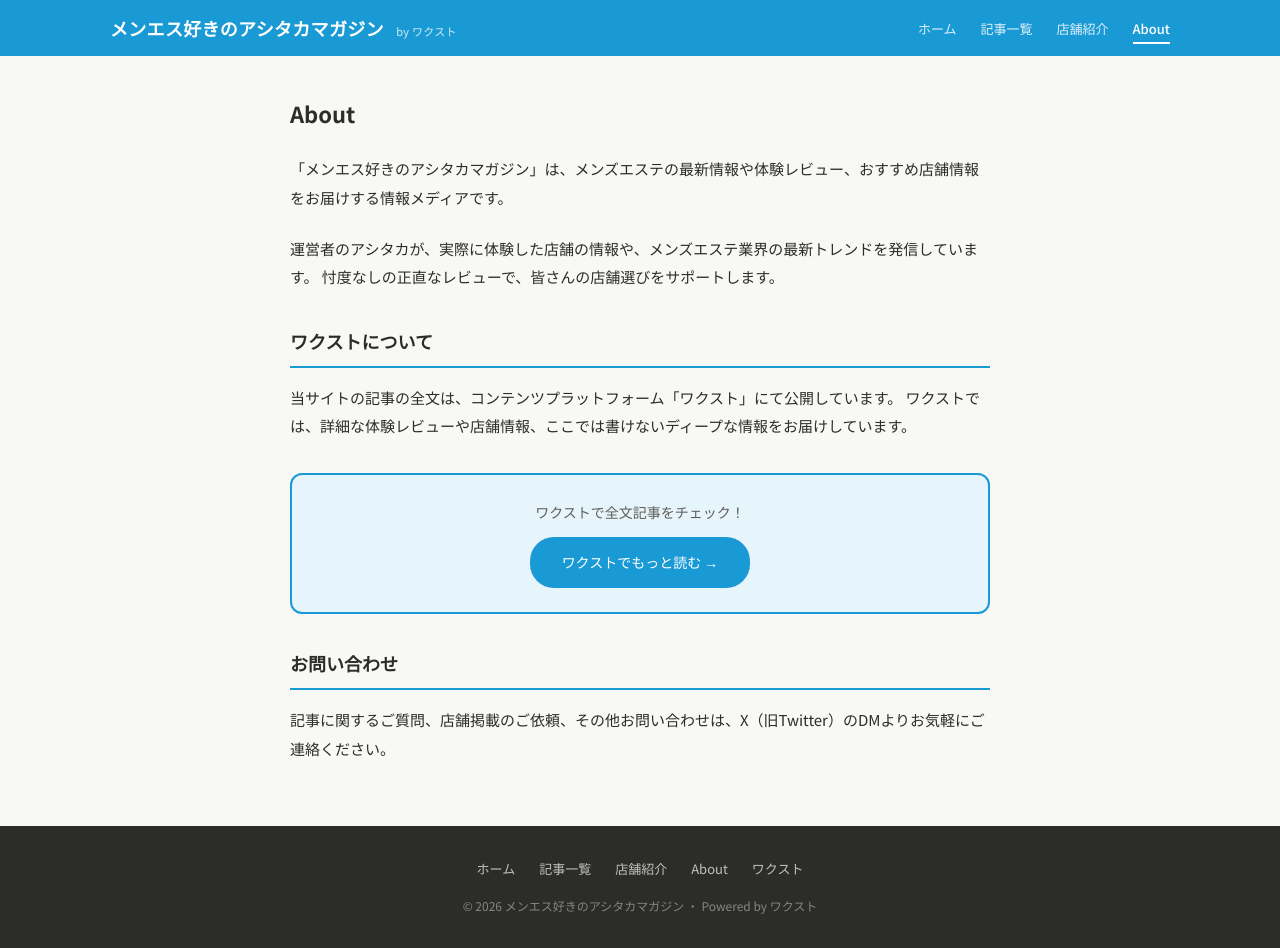
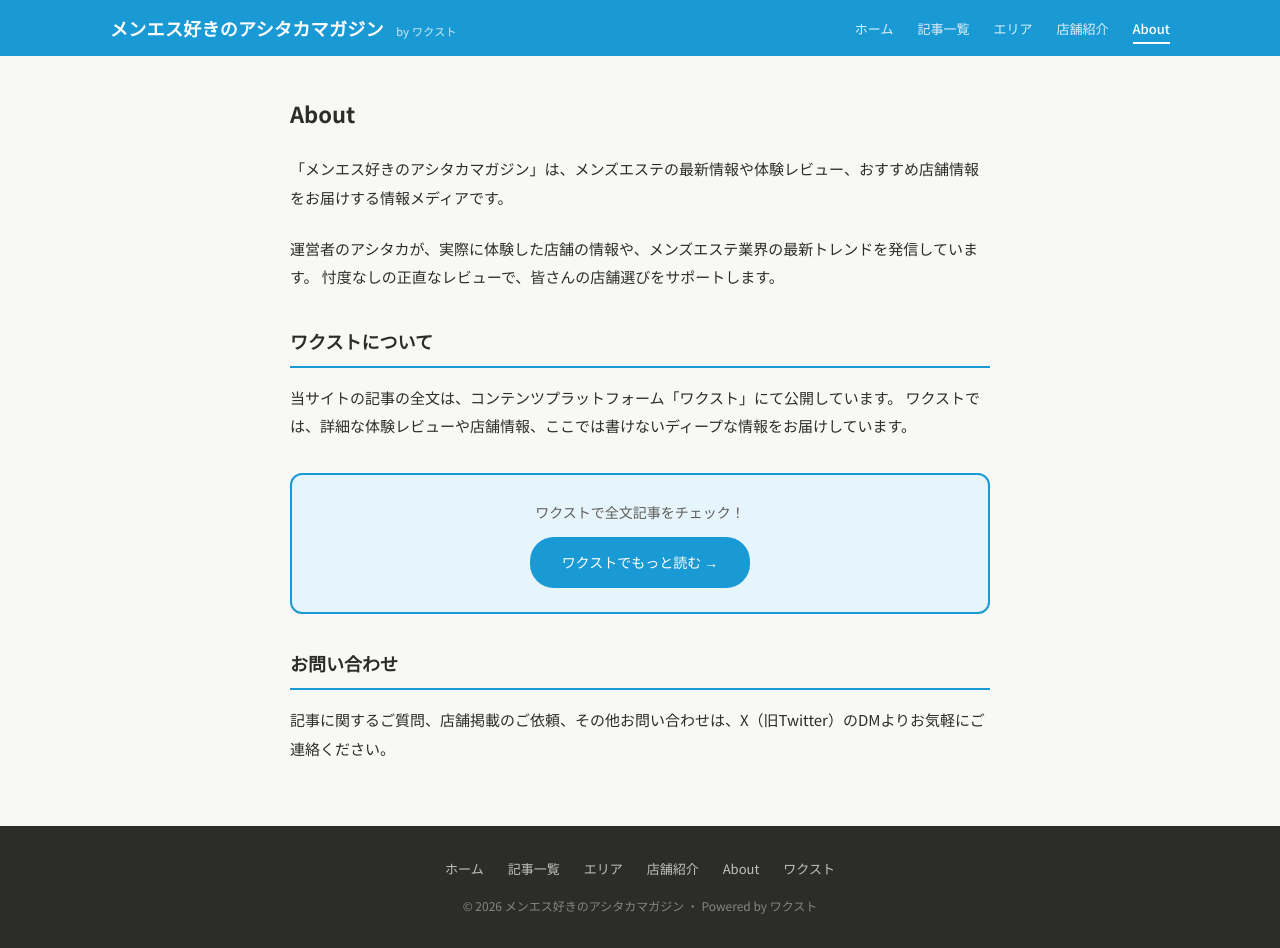
Before and after one commit to fitersowner-a11y/ashitaka-magazine, a plain HTML site: page about/index.html in a window 1280 px wide. Drawn offline with Linux system fonts and the light colour scheme.

Commit message:
fix: トップページ等のメニューに「エリア」を追加

```diff
--- a/about/index.html
+++ b/about/index.html
@@ -20,6 +20,7 @@
         <ul class="site-nav" id="siteNav">
           <li><a href="/">ホーム</a></li>
           <li><a href="/articles/">記事一覧</a></li>
+          <li><a href="/areas/">エリア</a></li>
           <li><a href="/shops/">店舗紹介</a></li>
           <li><a href="/about/" class="active">About</a></li>
         </ul>
@@ -70,6 +71,7 @@
     <ul class="footer-links">
       <li><a href="/">ホーム</a></li>
       <li><a href="/articles/">記事一覧</a></li>
+          <li><a href="/areas/">エリア</a></li>
       <li><a href="/shops/">店舗紹介</a></li>
       <li><a href="/about/">About</a></li>
       <li><a href="https://wakust.com/" target="_blank" rel="noopener">ワクスト</a></li>
```
Also changed, not shown: articles/index.html (+1 -0 lines), index.html (+2 -0 lines), shops/index.html (+2 -0 lines).
